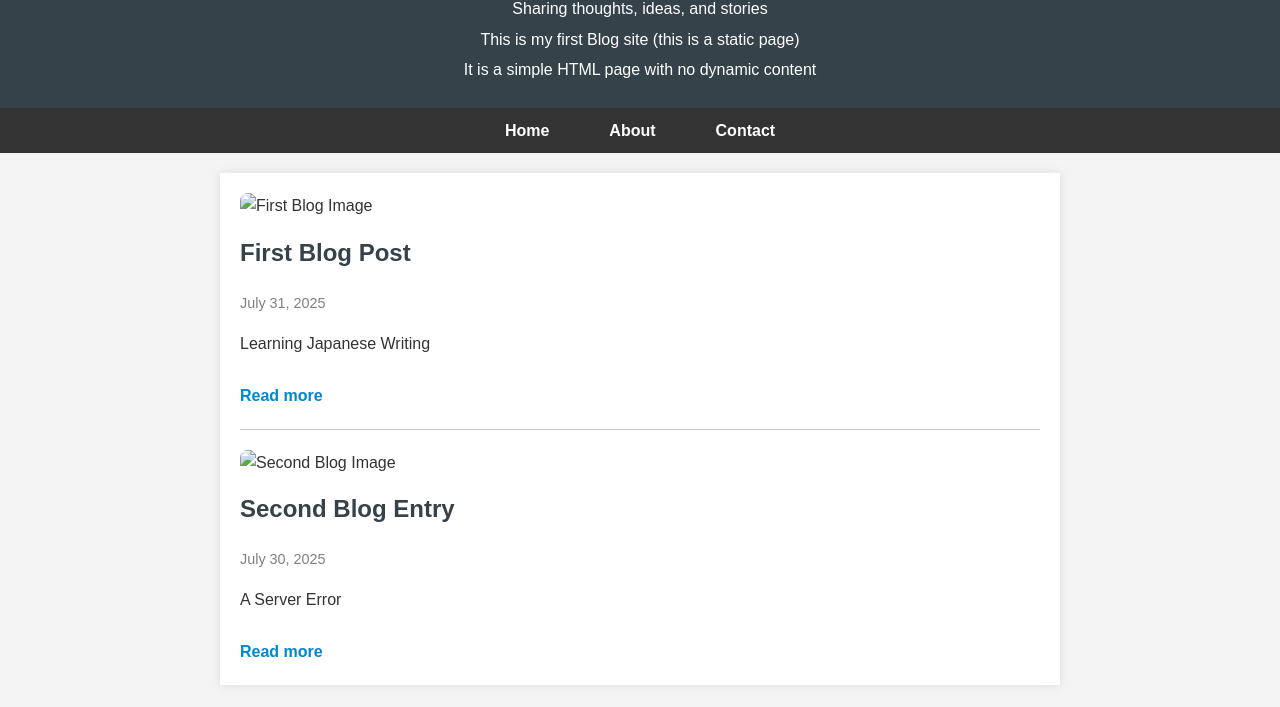
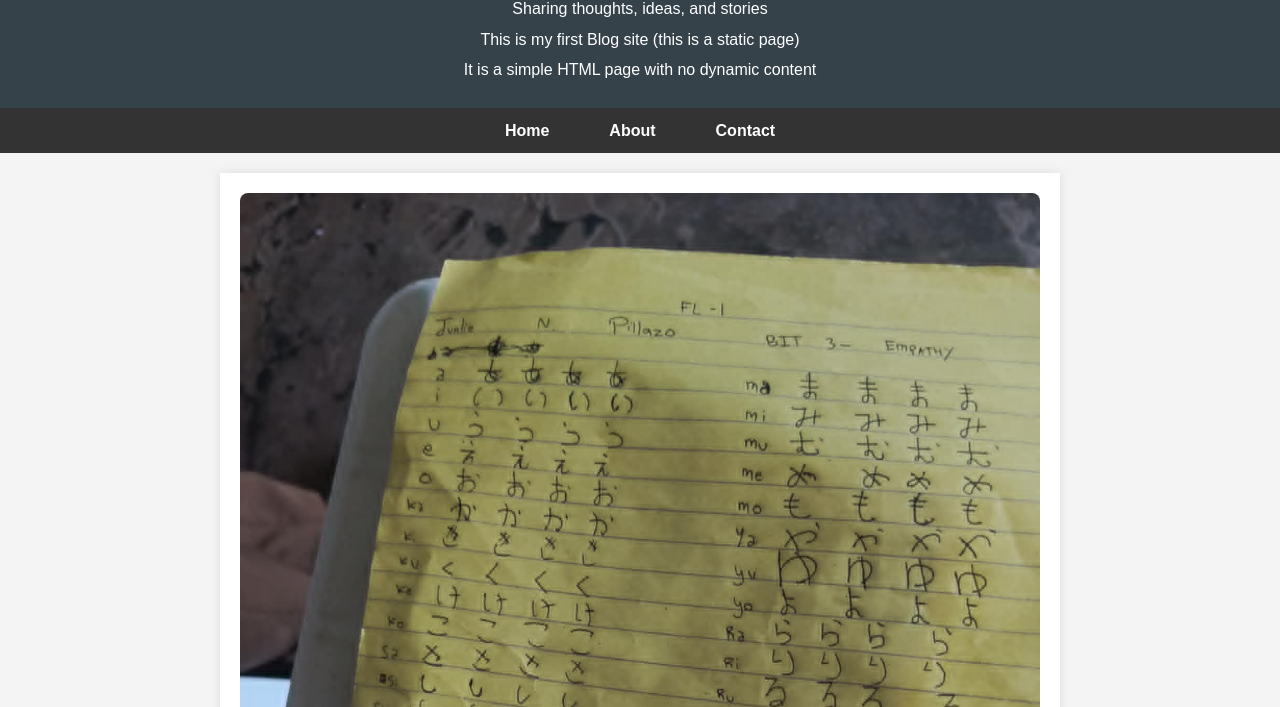
Before and after one commit to Jackal605/blog-page-, a plain HTML site: page index.html in a window 1280 px wide. Shown: the part 93-800 px from the top of the page. Drawn offline with Linux system fonts and the light colour scheme.

Commit message:
Add files via upload

```diff
--- a/index.html
+++ b/index.html
@@ -24,7 +24,7 @@
 
   <main>
     <article class="post">
-      <img src="images/post1.jpg" alt="First Blog Image" class="post-img" />
+      <img src="post1.jpg" alt="First Blog Image" class="post-img" />
       <h2>First Blog Post</h2>
       <p class="date">July 31, 2025</p>
       <p>Learning Japanese Writing</p>
@@ -32,7 +32,7 @@
     </article>
 
     <article class="post">
-      <img src="images/post2.jpg" alt="Second Blog Image" class="post-img" />
+      <img src="post2.jpg" alt="Second Blog Image" class="post-img" />
       <h2>Second Blog Entry</h2>
       <p class="date">July 30, 2025</p>
       <p>A Server Error</p>
```
Also changed, not shown: post1.html (+1 -1 lines), post2.html (+1 -1 lines).
